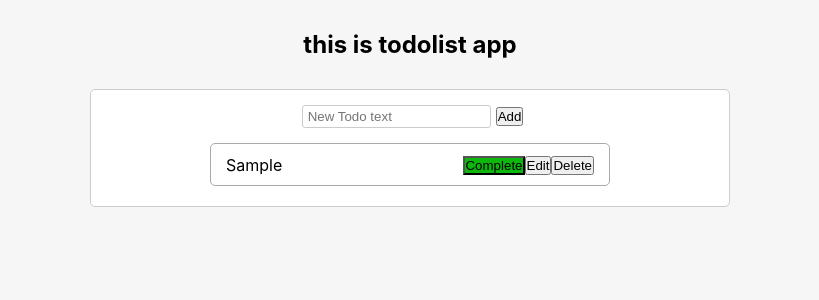
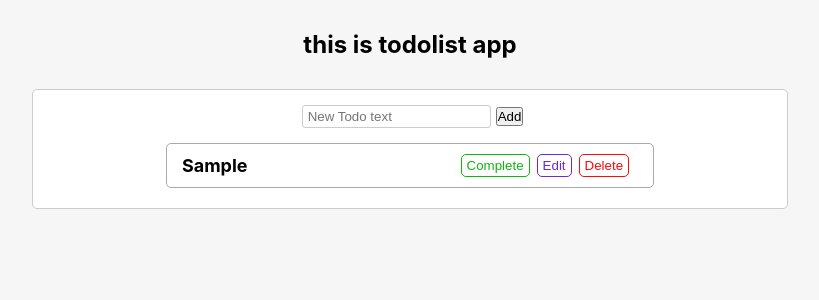
Before and after one commit to Yaser-Hajian/TodoList-App-with-React.js, a React (Create React App) app: page / in a window 1280 px wide. Both pictures are taken after typing "Sample" into the empty fields and a click on the button "Add". Shown: the top 300 px of the page, without its empty margins (230-1049 px from the left). Built offline with nearby package versions, Linux system fonts and the light colour scheme.

Commit message:
some changed in design and UI

```diff
--- a/src/Components/ToDoApp/todoAppStyle.module.css
+++ b/src/Components/ToDoApp/todoAppStyle.module.css
@@ -3,7 +3,7 @@
     flex-direction: column;
     justify-content: center;
     align-items: center;
-    width: 40rem;
+    width: 60%;
     background-color: #fff;
     border: 1px solid #ccc;
     border-radius: 5px;
--- a/src/Components/ToDoComp/Todo.js
+++ b/src/Components/ToDoComp/Todo.js
@@ -5,7 +5,7 @@ const Todo = ({todo, completeHandler , deleteHandler , onEdit}) => {
     return (
         <div className={styles.todo}>
             <div  className={todo.isCompleted ? styles.completeText : styles.todoText}>{todo.text}</div>
-            <div>
+            <div className={styles.todoOptions}>
                 {
                     todo.isCompleted ?
                         <button onClick={completeHandler} className={styles.uncompletedBtn}>UnComplete</button>
@@ -13,8 +13,8 @@ const Todo = ({todo, completeHandler , deleteHandler , onEdit}) => {
                         <button onClick={completeHandler} className={styles.completedBtn}>Complete</button>
 
                 }
-                <button onClick={onEdit}>Edit</button>
-                <button onClick={deleteHandler}>Delete</button>
+                <button onClick={onEdit} className={styles.editBtn}>Edit</button>
+                <button onClick={deleteHandler} className={styles.deleteBtn}>Delete</button>
             </div>
         </div>
     );
--- a/src/Components/ToDoComp/todoStyle.module.css
+++ b/src/Components/ToDoComp/todoStyle.module.css
@@ -2,26 +2,68 @@
     display: flex;
     justify-content: space-between;
     align-items: center;
-    width: 400px;
-    margin: 10px 0px;
+    width: 95%;
+    margin: 10px auto;
     border: 1px solid #aaaaaa;
     border-radius: 5px;
     padding: 10px 15px;
     /*overflow: auto;*/
 }
 .todoText{
-    width: 60%;
+    width: 55%;
     overflow: auto;
+    font-size: 18px;
+    font-weight: bold;
 }
 .completedBtn{
-    background-color: #0db70d;
+    background-color: white;
+    color: #0db70d;
+    border: 1px solid #0db70d;
+    border-radius: 5px;
+    outline: none;
+    padding: 3px 5px;
+    cursor: pointer;
  }
 .uncompletedBtn{
-    background-color: #fd0909;
+    background-color: white;
+    color: #fd0909;
+    border: 1px solid #fd0909;
+    border-radius: 5px;
+    outline: none;
+    padding: 3px 5px;
+    cursor: pointer;
 }
 .completeText{
     text-decoration: line-through;
     color: #7e7d7d;
     width: 55%;
     overflow: auto;
+    font-size: 18px;
+    font-weight: bold;
+
 }
+.editBtn{
+    background-color: white;
+    color: #6d28d9;
+    border: 1px solid #6d28d9;
+    border-radius: 5px;
+    outline: none;
+    padding: 3px 5px;
+    cursor: pointer;
+}
+.deleteBtn{
+    background-color: white;
+    color: #fd0909;
+    border: 1px solid #fd0909;
+    border-radius: 5px;
+    outline: none;
+    padding: 3px 5px;
+    cursor: pointer;
+}
+.todoOptions{
+    width: 40%;
+    display: flex;
+    justify-content: space-evenly;
+    align-items: center;
+    margin-right: 2px;
+}
--- a/src/Components/ToDoForm/ToDoForm.js
+++ b/src/Components/ToDoForm/ToDoForm.js
@@ -1,21 +1,22 @@
 import React, {useEffect, useRef, useState} from 'react';
 import styles from "./todoFormStyle.module.css"
-const ToDoForm = ({submitHandler , editedTodo}) => {
+
+const ToDoForm = ({submitHandler, editedTodo}) => {
     const [inputValue, setInputValue] = useState("");
     const inputRef = useRef(null);
-    useEffect(()=>{
+    useEffect(() => {
         inputRef.current.focus();
-        if (editedTodo){
+        if (editedTodo) {
             setInputValue(editedTodo.text);
         }
-    },[])
+    }, [])
     const changeHandler = (event) => {
         setInputValue(event.target.value);
 
     }
     const onSubmit = (event) => {
         event.preventDefault();
-        if (!inputValue){
+        if (!inputValue) {
             alert("input todo description...");
             return
         }
@@ -25,37 +26,19 @@ const ToDoForm = ({submitHandler , editedTodo}) => {
 
     }
     return (
-        <>
-        {
-            editedTodo ?
         <div>
             <form onSubmit={onSubmit}>
                 <input
                     type="text"
                     value={inputValue}
                     onChange={changeHandler}
-                            placeholder={editedTodo.text}
-                            ref={inputRef}
-                        />
-                        <button type={"submit"}>Update</button>
-                    </form>
-                </div>
-                :
-                <div>
-                    <form onSubmit={onSubmit}>
-                        <input
-                            type="text"
-                            value={inputValue}
-                            onChange={changeHandler}
-                            placeholder={"New Todo text"}
+                    placeholder={editedTodo ? "Edited todo text" : "New Todo text"}
                     ref={inputRef}
 
                 />
-                        <button type={"submit"}>Add</button>
+                <button type={"submit"}>{editedTodo ? "Update" : "Add"}</button>
             </form>
         </div>
-        }
-        </>
     );
 };
 
--- a/src/Components/ToDoList/ToDoList.js
+++ b/src/Components/ToDoList/ToDoList.js
@@ -14,7 +14,7 @@ const ToDoList = ({todos, completeHandler ,deleteHandler ,editHandler}) => {
             return <p className={styles.empty}>Add some tasks to ToDoList</p>
         }
         return (
-            <div>
+            <div className={styles.todoContainer}>
                 {
                     todos.map((todo) => {
                         return (
@@ -32,11 +32,11 @@ const ToDoList = ({todos, completeHandler ,deleteHandler ,editHandler}) => {
     }
 
     return(
-        <div>
+        <>
             {
                 edit.text ? <ToDoForm submitHandler={editTodo} editedTodo={edit}/> : renderTodos()
             }
-        </div>
+        </>
     );
 };
 
--- a/src/Components/ToDoList/todoListStyle.module.css
+++ b/src/Components/ToDoList/todoListStyle.module.css
@@ -1,3 +1,6 @@
 .empty{
     margin-top: 5px;
 }
+.todoContainer{
+    width: 70%;
+}
```
Lines whose indentation alone changed are shown as unchanged.
